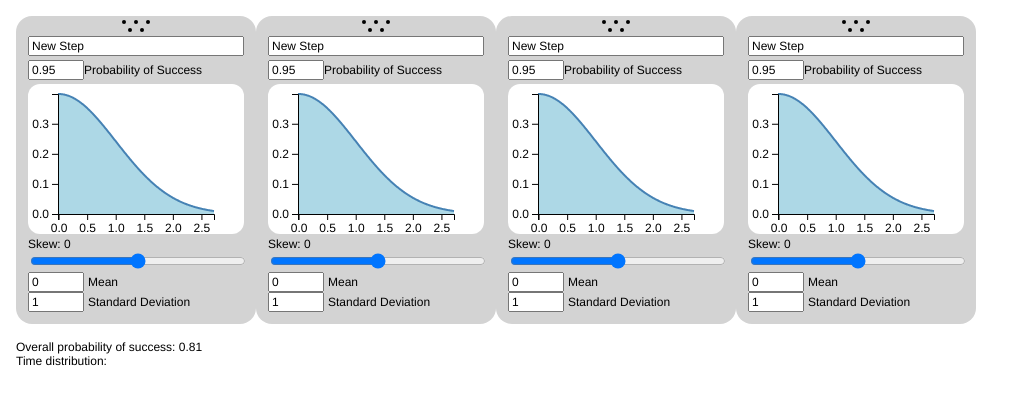
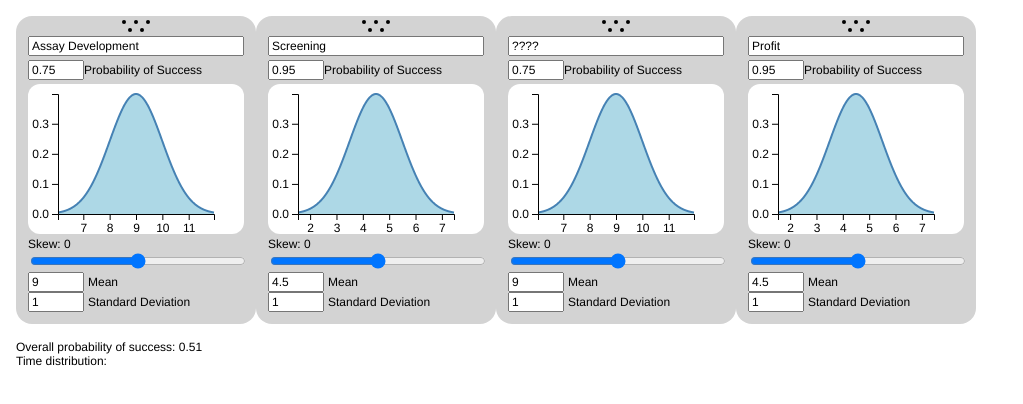
Before and after one commit to CALICAWESOME/Portfolio-Manager, a React (Create React App) app: page / in a window 1280 px wide. Shown: the top 404 px of the page, without its empty margins (0-1023 px from the left). Built offline with nearby package versions, Linux system fonts and the light colour scheme.

Commit message:
Update default steps with reasonable skew/stdev/etc

```diff
--- a/src/mobx.ts
+++ b/src/mobx.ts
@@ -3,12 +3,16 @@ import { SKEWED_PDF } from "./stats_stuff";
 import _ from "lodash";
 
 export class Steps {
-  steps = {
-    default1: new Step(),
-    default2: new Step(),
-    default3: new Step(),
-    default4: new Step(),
-  } as { [id: string]: Step };
+  steps: { [id: string]: Step } = {
+    default1: new Step(
+      "Assay Development",
+      0.75,
+      new NormalDistribution(9, 0, 1)
+    ),
+    default2: new Step("Screening", 0.95, new NormalDistribution(4.5, 0, 1)),
+    default3: new Step("????", 0.75, new NormalDistribution(9, 0, 1)),
+    default4: new Step("Profit", 0.95, new NormalDistribution(4.5, 0, 1)),
+  };
   stepsOrder = ["default1", "default2", "default3", "default4"];
 
   deleteStep(stepId: string) {
@@ -46,29 +50,39 @@ export class Steps {
 }
 
 export class Step {
-  name = "New Step";
-  probabilityOfSuccess = 0.95;
-  time = new NormalDistribution();
+  constructor(
+    public name: string,
+    public probabilityOfSuccess: number,
+    public time: NormalDistribution
+  ) {
+    makeAutoObservable(this);
+    this.name = name;
+    this.probabilityOfSuccess = probabilityOfSuccess;
+    this.time = time;
+  }
 
   setName = (name: string) => (this.name = name);
   setProbabilitiyOfSuccess = (value: number) =>
     (this.probabilityOfSuccess = value);
-
-  constructor() {
-    makeAutoObservable(this);
-  }
 }
 
 export class NormalDistribution {
-  mean = 0;
-  skew = 0;
-  standardDeviation = 1;
-
   samples = {
     max: Number.NEGATIVE_INFINITY,
     min: Number.POSITIVE_INFINITY,
     samples: [],
   };
+
+  constructor(
+    public mean: number,
+    public skew: number,
+    public standardDeviation: number
+  ) {
+    makeAutoObservable(this);
+    this.mean = mean;
+    this.skew = skew;
+    this.standardDeviation = standardDeviation;
+  }
 
   get graphData() {
     const coordinates: [number, number][] = [];
@@ -78,7 +92,7 @@ export class NormalDistribution {
     let y = Number.POSITIVE_INFINITY;
     let yMax = 0;
     const x_increment = 0.01;
-    const y_threshold = 0.01;
+    const y_threshold = 0.005;
 
     const condition = () => y >= y_threshold && transformed_x >= 0;
 
@@ -120,8 +134,4 @@ export class NormalDistribution {
   setMean = (value: number) => (this.mean = value);
   setSkew = (value: number) => (this.skew = value);
   setStandardDeviation = (value: number) => (this.standardDeviation = value);
-
-  constructor() {
-    makeAutoObservable(this);
-  }
 }
```
